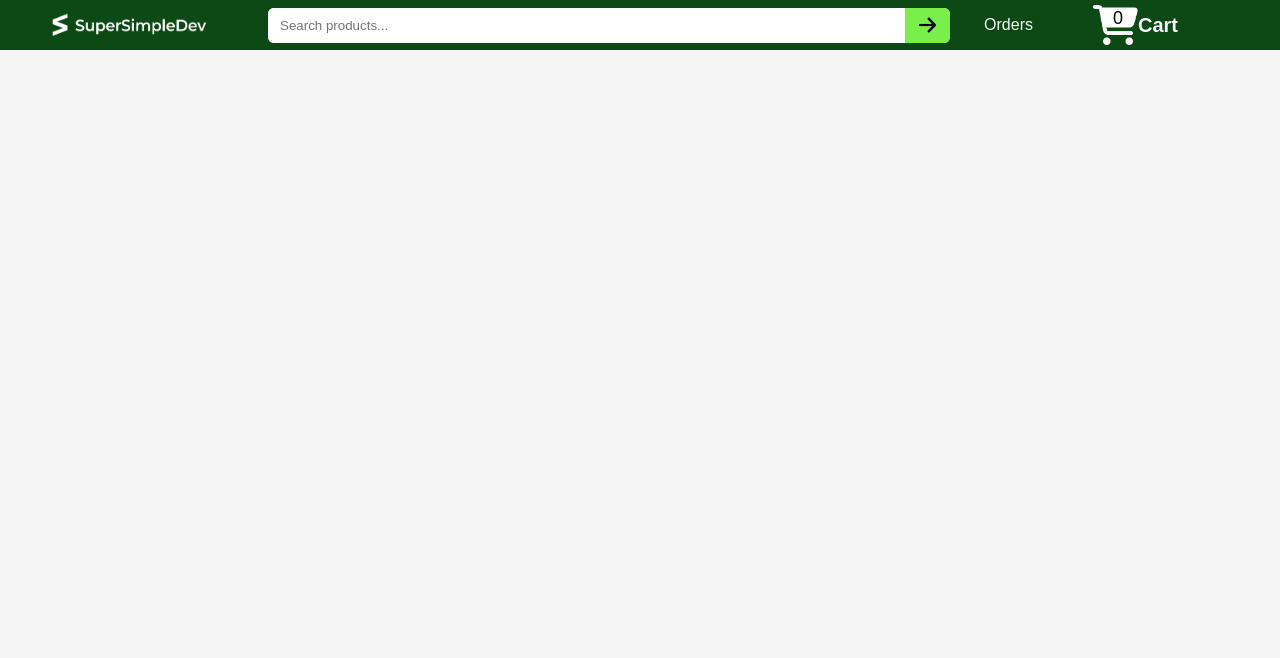
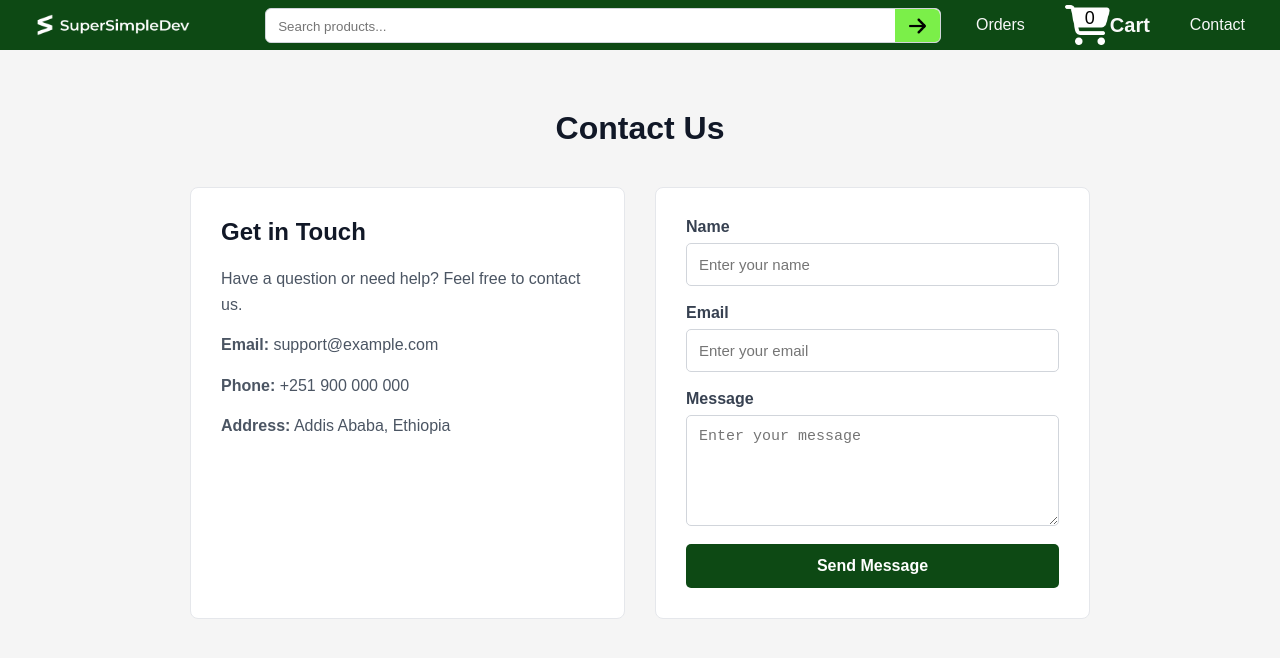
Before and after one commit to Edldev12/Ecommerce-project, a React (Vite) app: page /contact in a window 1280 px wide. Before the commit this address had no page. Shown: the top 658 px of the page. Built offline with nearby package versions, Linux system fonts and the light colour scheme.

Commit message:
implement contact page

```diff
--- a/src/App.jsx
+++ b/src/App.jsx
@@ -5,6 +5,7 @@ import HomePage from "./pages/HomePage";
 import CheckoutPage from "./pages/CheckoutPage";
 import Cart from "./component/Cart";
 import OrdersPage from "./pages/OrdersPage";
+import ContactPage from "./pages/ContactPage";
 import { CartProvider } from "./contaxt/CartProvider";
 
 import "./App.css";
@@ -22,6 +23,7 @@ function App() {
         <Route path="/cart" element={<Cart />} />
         <Route path="/checkout" element={<CheckoutPage />} />
         <Route path="/orders" element={<OrdersPage />} />
+        <Route path="/contact" element={<ContactPage />} />
       </Routes>
     </CartProvider>
   );
--- a/src/component/Header.css
+++ b/src/component/Header.css
@@ -17,6 +17,7 @@
   left: 0;
   display: flex;
   align-items: center;
+  gap: 20px;
 
 }
 
@@ -32,12 +33,14 @@
 }
 
 .middle-section {
-  width: 55%;
+  width: 60%;
   height: 35px;
   border-radius: 6px;
+  border: 1px solid #d1d5db;
   display: flex;
   text-align: center;
   background-color: #f8f8f8;
+  overflow: hidden;
 }
 
 .middle-section input {
@@ -74,23 +77,26 @@
 }
 
 .right-section {
-  width: 20%;
   display: flex;
   align-items: center;
   justify-content: flex-end;
   gap: 10px;
+  margin-left: auto;
+  flex-shrink: 0;
 }
 
 .header-link {
   border-radius: 6px;
-  background: var(--social-bg);
   color: #f8f8f8;
   display: flex;
   align-items: center;
-  padding-left: 30px;
-  padding-right: 20px;
+  padding: 10px 15px;
   text-decoration: none;
   gap: 5px;
+}
+
+.header-link:hover {
+  background: var(--social-bg);
 }
 
 .cart-wrapper {
--- a/src/component/Header.jsx
+++ b/src/component/Header.jsx
@@ -60,6 +60,9 @@ function Header({ onSearch }) {
               <div className="cart-text">Cart</div>
             </div>
           </Link>
+          <Link to="/contact" className="header-link">
+            Contact
+          </Link>
         </div>
       </div>
     </header>
--- /dev/null
+++ b/src/pages/ContactPage.css
@@ -0,0 +1,96 @@
+.contact-page {
+  width: 100%;
+  min-height: 100vh;
+  padding: 110px 40px 50px;
+  background-color: #f5f5f5;
+}
+
+.contact-page h1 {
+  text-align: center;
+  margin-bottom: 40px;
+  font-size: 32px;
+  color: #111827;
+}
+
+.contact-container {
+  max-width: 900px;
+  margin: 0 auto;
+  display: grid;
+  grid-template-columns: 1fr 1fr;
+  gap: 30px;
+}
+
+.contact-info,
+.contact-form {
+  background-color: white;
+  padding: 30px;
+  border: 1px solid #e5e7eb;
+  border-radius: 8px;
+}
+
+.contact-info h2 {
+  margin-bottom: 20px;
+  color: #111827;
+}
+
+.contact-info p {
+  margin-bottom: 15px;
+  color: #4b5563;
+  line-height: 1.6;
+}
+
+.contact-form {
+  display: flex;
+  flex-direction: column;
+}
+
+.contact-form label {
+  margin-bottom: 7px;
+  font-weight: bold;
+  color: #374151;
+}
+
+.contact-form input,
+.contact-form textarea {
+  width: 100%;
+  padding: 12px;
+  margin-bottom: 18px;
+  border: 1px solid #d1d5db;
+  border-radius: 5px;
+  outline: none;
+  font-size: 15px;
+}
+
+.contact-form input:focus,
+.contact-form textarea:focus {
+  border-color: #0d4914;
+}
+
+.contact-form textarea {
+  resize: vertical;
+}
+
+.contact-form button {
+  padding: 13px;
+  border: none;
+  border-radius: 5px;
+  background-color: #0d4914;
+  color: white;
+  font-size: 16px;
+  font-weight: bold;
+  cursor: pointer;
+}
+
+.contact-form button:hover {
+  background-color: #11651c;
+}
+
+@media (max-width: 700px) {
+  .contact-page {
+    padding: 90px 20px 30px;
+  }
+
+  .contact-container {
+    grid-template-columns: 1fr;
+  }
+}
--- /dev/null
+++ b/src/pages/ContactPage.jsx
@@ -0,0 +1,41 @@
+import "./ContactPage.css";
+
+function ContactPage() {
+  return (
+    <main className="contact-page">
+      <h1>Contact Us</h1>
+
+      <div className="contact-container">
+        <div className="contact-info">
+          <h2>Get in Touch</h2>
+
+          <p>
+            Have a question or need help? Feel free to contact us.
+          </p>
+
+          <p><strong>Email:</strong> support@example.com</p>
+          <p><strong>Phone:</strong> +251 900 000 000</p>
+          <p><strong>Address:</strong> Addis Ababa, Ethiopia</p>
+        </div>
+
+        <form className="contact-form">
+          <label>Name</label>
+          <input type="text" placeholder="Enter your name" />
+
+          <label>Email</label>
+          <input type="email" placeholder="Enter your email" />
+
+          <label>Message</label>
+          <textarea
+            placeholder="Enter your message"
+            rows="5"
+          ></textarea>
+
+          <button type="submit">Send Message</button>
+        </form>
+      </div>
+    </main>
+  );
+}
+
+export default ContactPage;
```
